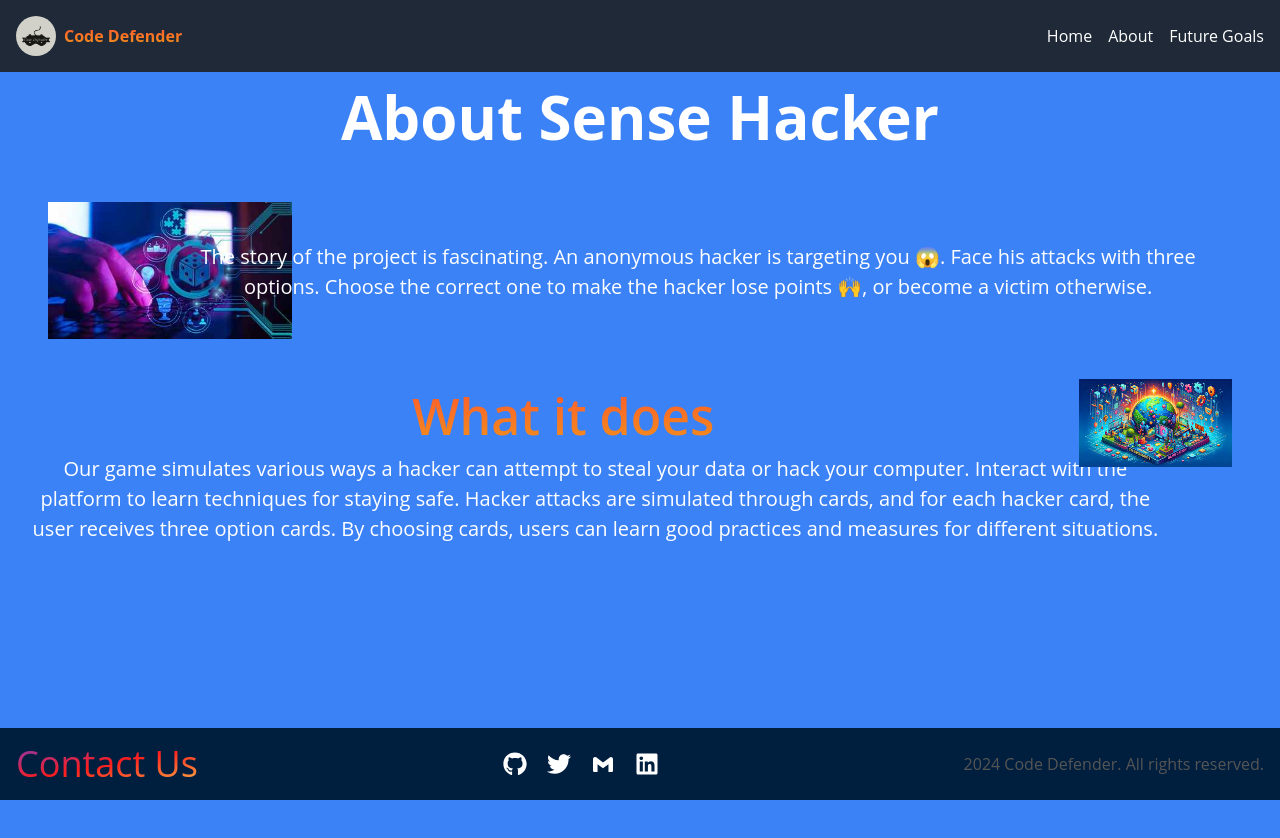
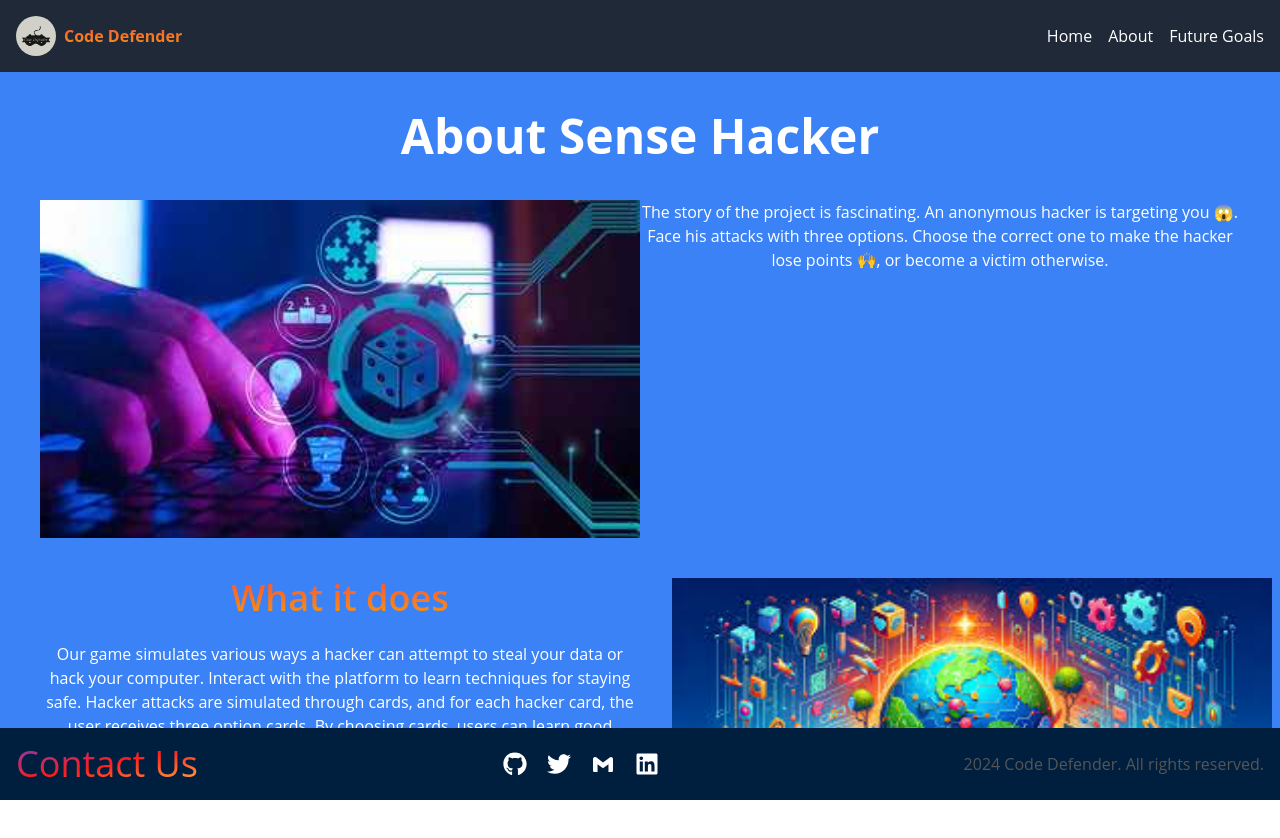
Before and after one commit to akrai15/Synchronicity_S1, a React (Vite) app in the folder CodeDefender/: page /about in a window 1280 px wide. Shown: the top 838 px of the page. After the commit the page ends 800 px from the top, so only its background shows below. Built offline with nearby package versions, Linux system fonts and the light colour scheme.

Commit message:
overflow about

```diff
--- a/CodeDefender/src/components/About.jsx
+++ b/CodeDefender/src/components/About.jsx
@@ -6,67 +6,63 @@ import imgt from '../assets/img2.jpg';
 
 const About = () => {
   return (
-    <div>
+    <div className="flex flex-col max-h-screen overflow-y-auto">
       <Navbar />
-    <div className='bg-blue-500 w-[100%] min-h-screen mb-10 overflow-hidden'>
 
+      <div className="flex-1 bg-blue-500 p-10">
         {/* Section 1: Introduction */}
-      <div className='flex flex-row justify-center items-center  mb-10 font-bold text-[60px]'>
+        <div className="text-center mb-10 font-bold text-5xl text-white">
           About Sense Hacker
         </div>
 
         {/* Section 2: Project Story */}
-      <div className='overflow-y-auto'>
-
-        <div className='flex flex-row justify-between mb-10'>
-
+        <div className="flex flex-col md:flex-row mb-10">
           {/* Image */}
-          <div>
+          <div className="md:w-1/2">
             <img
               src={imgo}
-              height="450px"
-              width="450px"
-              className='translate-x-12'
+              className="w-full h-auto md:mr-8"
               alt="Project Image"
             />
           </div>
 
           {/* Text */}
-          <div className='text-white font-medium text-[20px] -translate-x-16 pt-10'>
+          <div className="md:w-1/2 text-white font-medium">
+            <p className="mb-6">
               The story of the project is fascinating. An anonymous hacker is targeting you 😱. Face his attacks with three options. Choose the correct one to make the hacker lose points 🙌, or become a victim otherwise.
+            </p>
           </div>
         </div>
 
         {/* Section 3: Project Functionality */}
-        <div className='flex flex-row justify-between mb-10 pb-20'>
-
+        <div className="flex flex-col md:flex-row mb-10">
           {/* Text */}
-          <div className='flex flex-col'>
-            <div className='bg-gradient-to-b from-[#FF512F] to-[#F09819] bg-clip-text text-[50px] font-semibold text-transparent mb-10'>
+          <div className="md:w-1/2 text-white font-medium">
+            <div className="bg-gradient-to-b from-[#FF512F] to-[#F09819] bg-clip-text text-4xl font-semibold text-transparent mb-6">
               What it does
             </div>
-            <div className='text-white font-medium text-[20px] translate-x-8 -translate-y-10'>
+            <p>
               Our game simulates various ways a hacker can attempt to steal your data or hack your computer. Interact with the platform to learn techniques for staying safe. Hacker attacks are simulated through cards, and for each hacker card, the user receives three option cards. By choosing cards, users can learn good practices and measures for different situations.
-            </div>
+            </p>
           </div>
 
           {/* Image */}
-          <div>
+          <div className="md:w-1/2">
             <img
               src={imgt}
-              height="450px"
-              width="450px"
-              className='-translate-x-12'
+              className="w-full h-auto md:ml-8"
               alt="Project Image"
             />
           </div>
         </div>
+
+        {/* Add more content here to ensure scrolling */}
+        {/* You can add more sections or increase the content */}
+
       </div>
 
-      {/* Footer with scrollable style */}
-      <Footer className='overflow-y-auto' />
-
-    </div>
+      {/* Footer */}
+      <Footer />
     </div>
   );
 };
```
Lines whose indentation alone changed are shown as unchanged.
